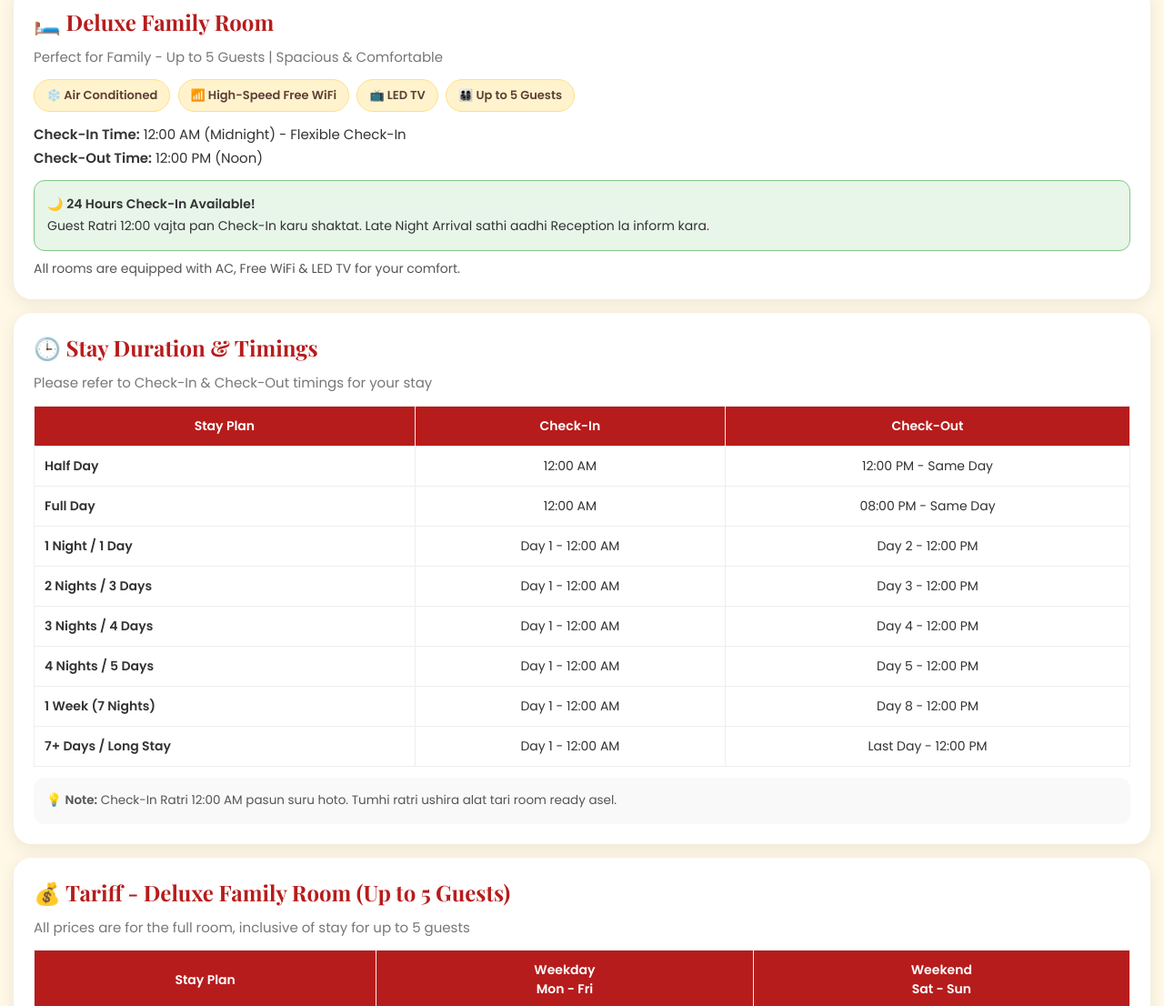
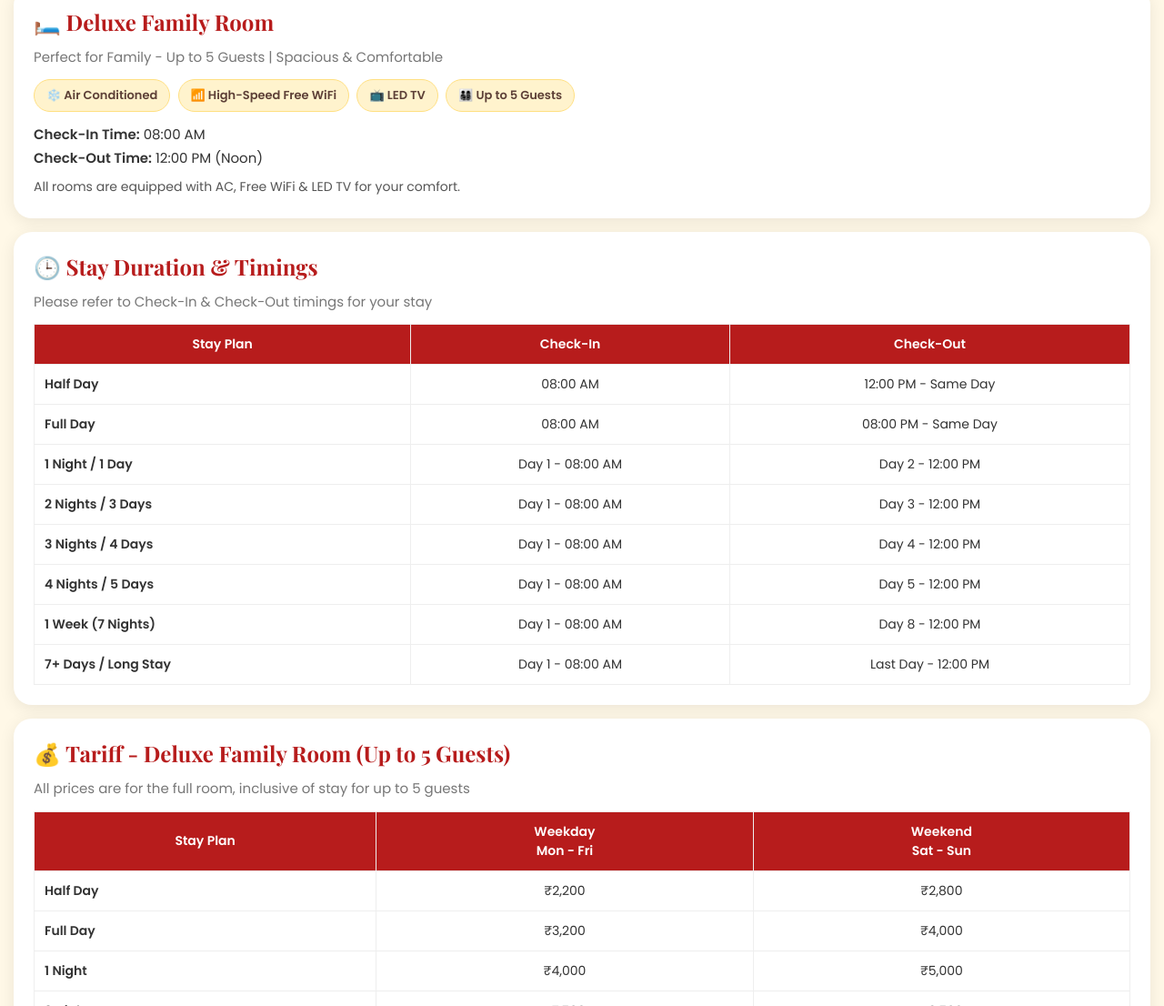
Before and after one commit to thombarrneha-svg/hotelpadharo, a plain HTML site: page index.html in a window 1280 px wide. Shown: the part 737-1843 px from the top of the page at 91% size. Drawn offline with nearby package versions, Linux system fonts and the light colour scheme.

Commit message:
Update index.html

```diff
--- a/index.html
+++ b/index.html
@@ -36,7 +36,6 @@ td:first-child{text-align:left;font-weight:600}
 .policy b{color:#7A0C0C}
 .badge{display:inline-block;background:#FFF3CD;color:#5D4037;padding:7px 13px;border-radius:20px;font-weight:600;font-size:13px;margin:4px 4px 0 0;border:1px solid #FFE082}
 .note{background:#F9F9F9;padding:14px;border-radius:12px;margin-top:12px;font-size:13.5px;line-height:1.7;color:#555}
-.highlight{background:#E8F5E9;border:1px solid #81C784;padding:14px;border-radius:12px;margin-top:12px;font-size:14px;line-height:1.7}
 .footer{text-align:center;padding:20px;color:#888;font-size:13px}
 </style>
 </head>
@@ -58,7 +57,7 @@ td:first-child{text-align:left;font-weight:600}
 <img class="slide" src="photo4.jpg.jpg">
 <img class="slide" src="photo5.jpg.jpg">
 <img class="slide" src="photo6.jpg.jpg">
-<img class="slide" src="photo7.jpg.jpg">
+<img class="slide"  src="photo7.jpg.jpg">
 <button class="prev" onclick="move(-1)">❮</button>
 <button class="next" onclick="move(1)">❯</button>
 </div>
@@ -75,8 +74,7 @@ td:first-child{text-align:left;font-weight:600}
 <span class="badge">📺 LED TV</span>
 <span class="badge">👨‍👩‍👧‍👦 Up to 5 Guests</span>
 </div>
-<p style="margin-top:12px"><b>Check-In Time:</b> 12:00 AM (Midnight) - Flexible Check-In<br><b>Check-Out Time:</b> 12:00 PM (Noon)</p>
-<div class="highlight">🌙 <b>24 Hours Check-In Available!</b><br>Guest Ratri 12:00 vajta pan Check-In karu shaktat. Late Night Arrival sathi aadhi Reception la inform kara.</div>
+<p style="margin-top:12px"><b>Check-In Time:</b> 08:00 AM<br><b>Check-Out Time:</b> 12:00 PM (Noon)</p>
 <p style="margin-top:8px;color:#555;font-size:14px">All rooms are equipped with AC, Free WiFi & LED TV for your comfort.</p>
 </div>
 
@@ -85,16 +83,15 @@ td:first-child{text-align:left;font-weight:600}
 <p class="sub">Please refer to Check-In & Check-Out timings for your stay</p>
 <table>
 <tr><th>Stay Plan</th><th>Check-In</th><th>Check-Out</th></tr>
-<tr><td>Half Day</td><td>12:00 AM</td><td>12:00 PM - Same Day</td></tr>
-<tr><td>Full Day</td><td>12:00 AM</td><td>08:00 PM - Same Day</td></tr>
-<tr><td>1 Night / 1 Day</td><td>Day 1 - 12:00 AM</td><td>Day 2 - 12:00 PM</td></tr>
-<tr><td>2 Nights / 3 Days</td><td>Day 1 - 12:00 AM</td><td>Day 3 - 12:00 PM</td></tr>
-<tr><td>3 Nights / 4 Days</td><td>Day 1 - 12:00 AM</td><td>Day 4 - 12:00 PM</td></tr>
-<tr><td>4 Nights / 5 Days</td><td>Day 1 - 12:00 AM</td><td>Day 5 - 12:00 PM</td></tr>
-<tr><td>1 Week (7 Nights)</td><td>Day 1 - 12:00 AM</td><td>Day 8 - 12:00 PM</td></tr>
-<tr><td>7+ Days / Long Stay</td><td>Day 1 - 12:00 AM</td><td>Last Day - 12:00 PM</td></tr>
+<tr><td>Half Day</td><td>08:00 AM</td><td>12:00 PM - Same Day</td></tr>
+<tr><td>Full Day</td><td>08:00 AM</td><td>08:00 PM - Same Day</td></tr>
+<tr><td>1 Night / 1 Day</td><td>Day 1 - 08:00 AM</td><td>Day 2 - 12:00 PM</td></tr>
+<tr><td>2 Nights / 3 Days</td><td>Day 1 - 08:00 AM</td><td>Day 3 - 12:00 PM</td></tr>
+<tr><td>3 Nights / 4 Days</td><td>Day 1 - 08:00 AM</td><td>Day 4 - 12:00 PM</td></tr>
+<tr><td>4 Nights / 5 Days</td><td>Day 1 - 08:00 AM</td><td>Day 5 - 12:00 PM</td></tr>
+<tr><td>1 Week (7 Nights)</td><td>Day 1 - 08:00 AM</td><td>Day 8 - 12:00 PM</td></tr>
+<tr><td>7+ Days / Long Stay</td><td>Day 1 - 08:00 AM</td><td>Last Day - 12:00 PM</td></tr>
 </table>
-<div class="note">💡 <b>Note:</b> Check-In Ratri 12:00 AM pasun suru hoto. Tumhi ratri ushira alat tari room ready asel.</div>
 </div>
 
 <div class="box">
```
